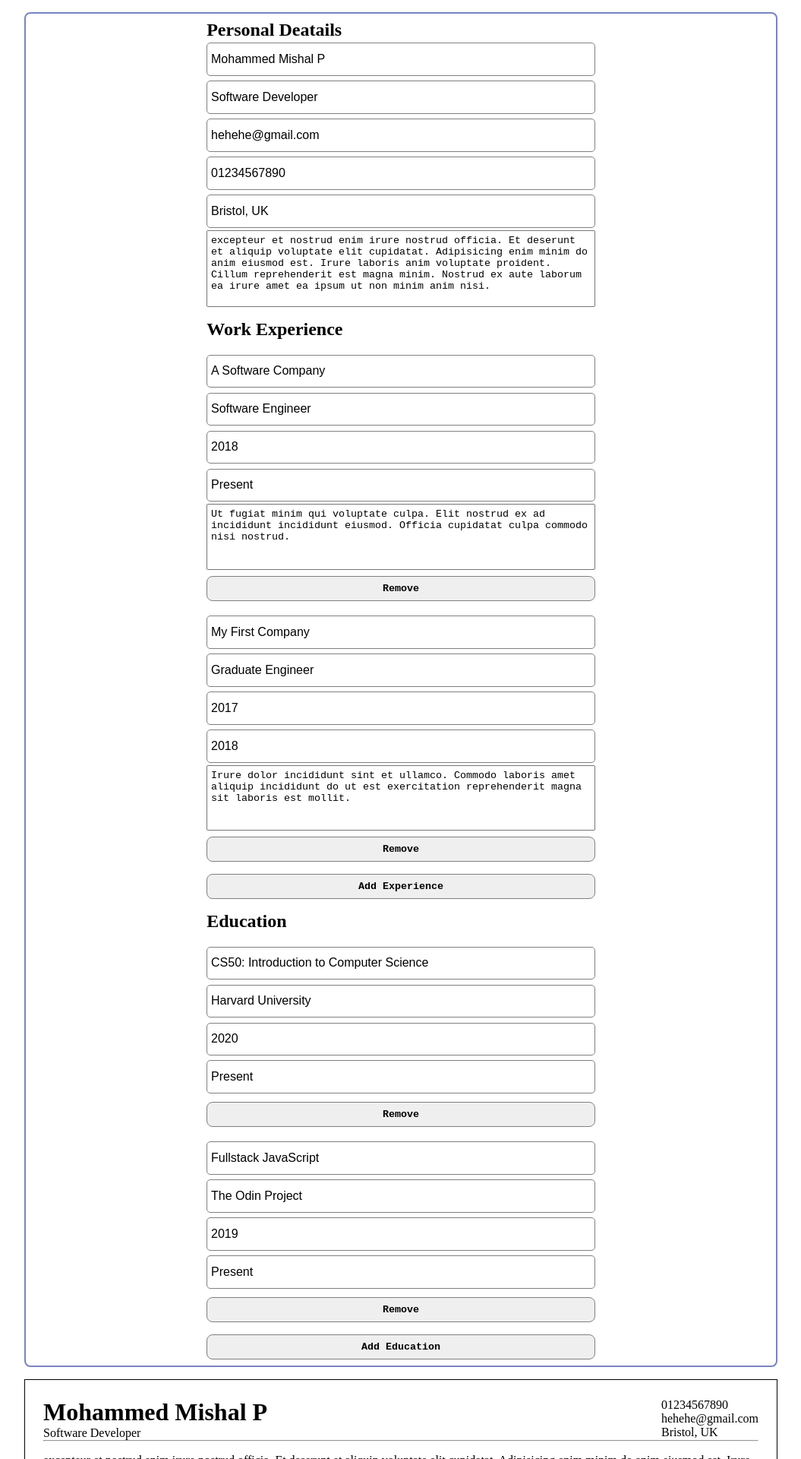
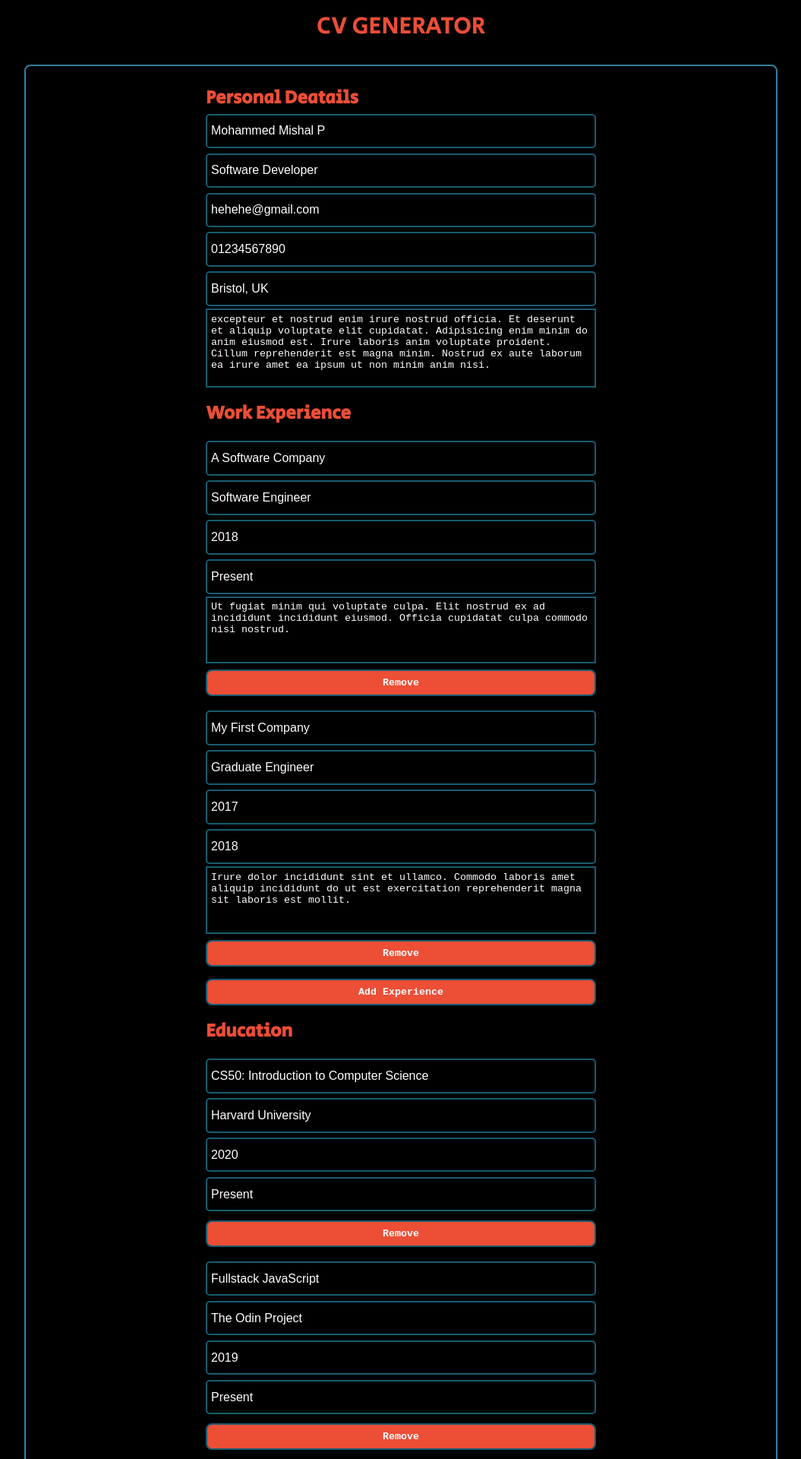
Before and after one commit to mishalp/CV-generator, a React (Create React App) app: page / in a window 1280 px wide. Shown: the top 1920 px of the page at 76% size, without its empty margins (112-1167 px from the left). Built offline with nearby package versions, Linux system fonts and the light colour scheme.

Commit message:
style changes

```diff
--- a/src/App.css
+++ b/src/App.css
@@ -1,3 +1,6 @@
+@import url('https://fonts.googleapis.com/css2?family=Nunito:wght@200&family=Open+Sans&family=Secular+One&display=swap');
+@import url('https://fonts.googleapis.com/css2?family=Kanit&family=Nunito:wght@200&family=Open+Sans&family=Secular+One&display=swap');
+
 *{
     margin: 0;
     padding: 0;
@@ -11,13 +14,53 @@
     padding: 1rem;
 }
 
+.head{
+    display: flex;
+    align-items: center;
+    justify-content: center;
+    padding: .7rem 0;
+}
+
+.head > p{
+    font-size: 2rem;
+    color: #ec4e36;
+    font-family: 'Kanit', sans-serif;
+    font-family: 'Nunito', sans-serif;
+    font-family: 'Open Sans', sans-serif;
+    font-family: 'Secular One', sans-serif;
+}
+
+p{
+    font-family: 'Nunito', sans-serif;
+    font-family: 'Open Sans', sans-serif;
+    font-family: 'Secular One', sans-serif;
+}
+
+body{
+    background-color: black;
+    color: white;
+}
+
 .left{
     display: flex;
     flex-direction: column;
     align-items: center;
     justify-content: center;
-    border: 2px solid rgba(5, 25, 139, 0.532);
+    border: 2px solid #377ea4;
     border-radius: .5rem;
+    padding-top: 1rem;
+}
+
+h1{
+    color: #195c70;
+}
+
+h3{
+    color: #377ea4;
+}
+
+.personal > p, .workExp > p{
+    color: #ec4e36;
 }
 
 textarea{
@@ -28,6 +71,13 @@ textarea{
 
     input, textarea, button{
         min-width: 300px;
+        background-color: black;
+        color: white;
+        border: 2px solid #195c70;
+    }
+
+    button{
+        background-color: #ec4e36;
     }
 
     .App{
--- a/src/App.js
+++ b/src/App.js
@@ -5,6 +5,14 @@ import Education from "./components/Education";
 import Cv from "./components/cv";
 import './App.css'
 
+
+const Header =()=>{
+  return(
+    <div className="head">
+      <p>CV GENERATOR</p>
+    </div>
+  )
+}
 
 const App = ()=>{
   const [personalData, setPersonalData] = useState({});
@@ -25,6 +33,8 @@ const App = ()=>{
   }
 
   return(
+    <div>
+      <Header />
     <div className="App">
       <div className="left">
       <PersonalDetails push={getDetails} />
@@ -36,6 +46,7 @@ const App = ()=>{
       </div>
 
     </div>
+    </div>
   )
 }
 
--- a/src/components/cv.css
+++ b/src/components/cv.css
@@ -1,6 +1,8 @@
 .sheet{
     padding: 2rem;
-    border: 1px solid black;
+    color: black;
+    border: 1px solid #377ea4;
+    background-color: white;
 }
 
 .header{
```
Also changed, not shown: 1 other file (tests, documents, lock files or other folders).
